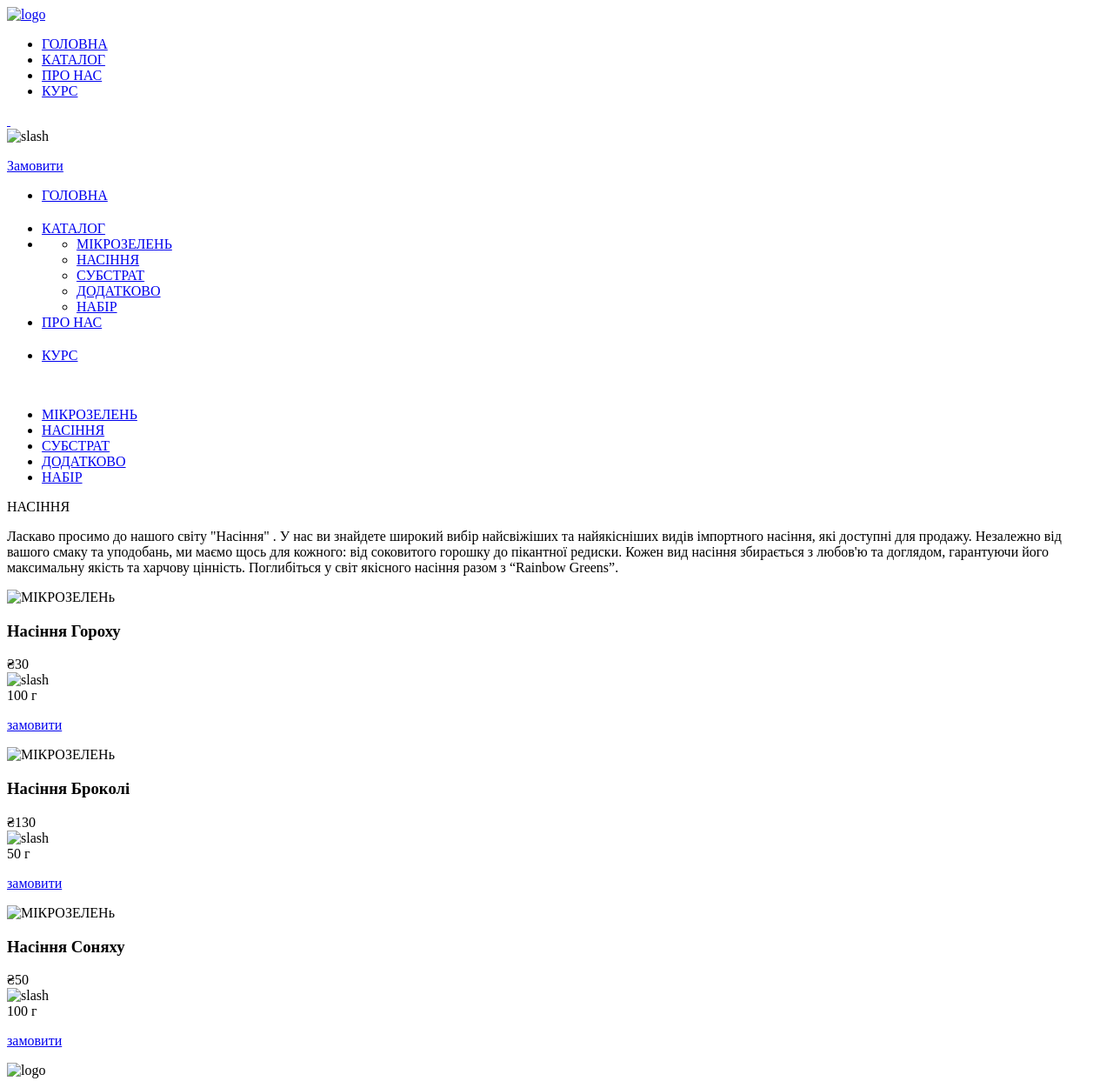
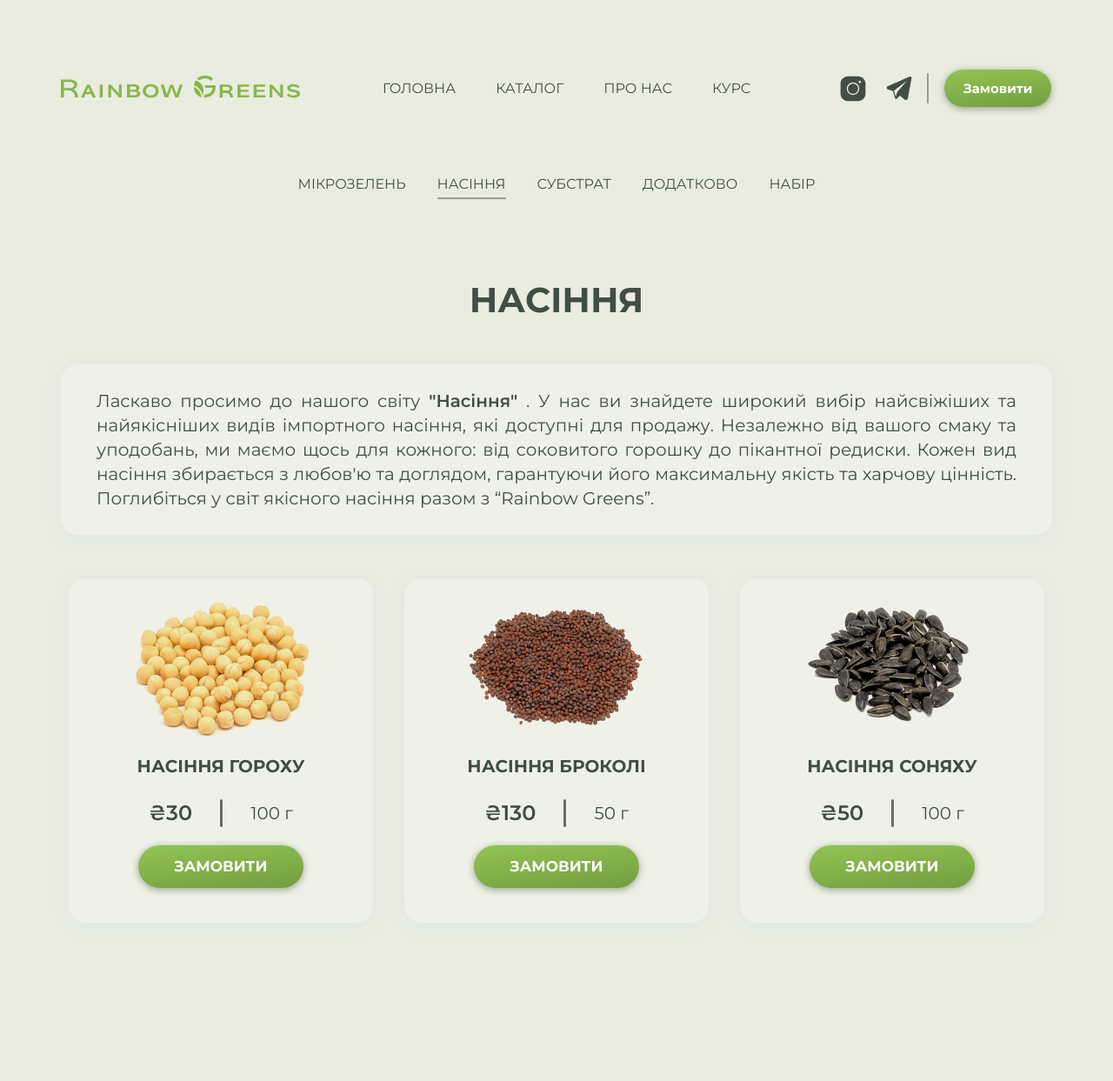
Before and after one commit to TeoKisel/rainbow, a plain HTML site: page pages/catalog/seeds/seeds.html in a window 1280 px wide. Shown: the top 1243 px of the page at 87% size. Drawn offline with Linux system fonts and the light colour scheme; the site is published under a folder, as on GitHub Pages, so addresses that start at the root find nothing.

Commit message:
Add files via upload

```diff
--- a/pages/catalog/seeds/seeds.html
+++ b/pages/catalog/seeds/seeds.html
@@ -4,7 +4,7 @@
     <meta charset="UTF-8">
     <meta http-equiv="X-UA-Compatible" content="IE=edge">
     <meta name="viewport" content="width=device-width, initial-scale=1.0">
-    <link rel="stylesheet" href="/css/styles.css">
+    <link rel="stylesheet" href="../../../css/styles.css">
     <title>Rainbow Greens</title>
 </head>
 
@@ -15,21 +15,21 @@
         <header class="header">
             <div class="container">
                 <nav class="nav">
-                    <a class="nav_logo" href="#" ><img src="/images/Logo.svg" alt="logo"></a>
+                    <a class="nav_logo" href="#" ><img src="../../../images/Logo.svg" alt="logo"></a>
                     <ul class="nav_list">
-                        <li class="nav_item" ><a href="/index.html" class="nav_link" >ГОЛОВНА</a></li>
-                        <li class="nav_item" ><a href="/pages/catalog/catalog.html" class="nav_link" >КАТАЛОГ</a></li>
-                        <li class="nav_item" ><a href="/pages/about.html" class="nav_link" >ПРО НАС</a></li>
-                        <li class="nav_item" ><a href="/pages/course.html" class="nav_link" >КУРС</a></li>
+                        <li class="nav_item" ><a href="../../../index.html" class="nav_link" >ГОЛОВНА</a></li>
+                        <li class="nav_item" ><a href="../catalog.html" class="nav_link" >КАТАЛОГ</a></li>
+                        <li class="nav_item" ><a href="../../about.html" class="nav_link" >ПРО НАС</a></li>
+                        <li class="nav_item" ><a href="../../course.html" class="nav_link" >КУРС</a></li>
                     </ul>
                     <a class="nav_icon" href="https://www.instagram.com/rainbow_greens/" target="_blank">
-                        <img class="nav_icon--insta" src="/images/icon-insta.svg" alt="">
+                        <img class="nav_icon--insta" src="../../../images/icon-insta.svg" alt="">
                     </a>
                     <a class="nav_icon" href="https://t.me/Rainbow_greens" target="_blank">
-                        <img class="nav_icon--teleg" src="/images/icon-teleg.svg" alt="">
+                        <img class="nav_icon--teleg" src="../../../images/icon-teleg.svg" alt="">
                     </a>
                     <div class="nav_icon" href="#">
-                        <img class="nav_icon--slash" src="/images/icon-slash.svg" alt="slash">
+                        <img class="nav_icon--slash" src="../../../images/icon-slash.svg" alt="slash">
                     </div>
                     <a href="https://t.me/Rainbow_greens" target="_blank">
                         <div class="btn-green nav_btn">
@@ -43,32 +43,32 @@
                     </a>
                     <div class="burger-menu_list">
                         <ul class="burger_list">
-                            <li style="margin-bottom: 20px;" class="burger_list-item"><a href="/index.html" class="burger_menu-link">ГОЛОВНА</a></li>
-                            <li class="burger_list-item"><a href="/pages/catalog/catalog.html" class="burger_menu-link">КАТАЛОГ</a></li>
+                            <li style="margin-bottom: 20px;" class="burger_list-item"><a href="../../../index.html" class="burger_menu-link">ГОЛОВНА</a></li>
+                            <li class="burger_list-item"><a href="../catalog.html" class="burger_menu-link">КАТАЛОГ</a></li>
                             <li>
                                 <ul class="burger_list-catalog">
-                                    <li class="burger_list-item"><a href="/pages/catalog/microgreen/microgreens.html" class="burger_menu-link">МІКРОЗЕЛЕНЬ</a></li>
+                                    <li class="burger_list-item"><a href="../microgreen/microgreens.html" class="burger_menu-link">МІКРОЗЕЛЕНЬ</a></li>
                                     <li class="burger_list-item"><a href="#" class="burger_menu-link burger-active">НАСІННЯ</a></li>
-                                    <li class="burger_list-item"><a href="/pages/catalog/grunt/grunt.html" class="burger_menu-link">СУБСТРАТ</a></li>
-                                    <li class="burger_list-item"><a href="/pages/catalog/more/more.html" class="burger_menu-link">ДОДАТКОВО</a></li>
-                                    <li class="burger_list-item"><a href="/pages/catalog/box/box.html" class="burger_menu-link">НАБІР</a></li>
+                                    <li class="burger_list-item"><a href="../grunt/grunt.html" class="burger_menu-link">СУБСТРАТ</a></li>
+                                    <li class="burger_list-item"><a href="../more/more.html" class="burger_menu-link">ДОДАТКОВО</a></li>
+                                    <li class="burger_list-item"><a href="../box/box.html" class="burger_menu-link">НАБІР</a></li>
                                 </ul>
                             </li>
-                            <li style="margin-bottom: 20px;" class="burger_list-item"><a href="/pages/about.html" class="burger_menu-link ">ПРО НАС</a></li>
-                            <li class="burger_list-item"><a href="/pages/course.html" class="burger_menu-link ">КУРС</a></li>
+                            <li style="margin-bottom: 20px;" class="burger_list-item"><a href="../../about.html" class="burger_menu-link ">ПРО НАС</a></li>
+                            <li class="burger_list-item"><a href="../../course.html" class="burger_menu-link ">КУРС</a></li>
                         </ul>
                         <div class="burger-contact">
-                            <a class="burger_icon" href="https://www.instagram.com/rainbow_greens/"><img class="burger_icon--insta" src="/images/icon-insta.svg" alt=""></a>
-                            <a class="burger_icon" href="https://t.me/Rainbow_greens"><img class="burger_icon--teleg" src="/images/icon-teleg.svg" alt=""></a>
+                            <a class="burger_icon" href="https://www.instagram.com/rainbow_greens/"><img class="burger_icon--insta" src="../../../images/icon-insta.svg" alt=""></a>
+                            <a class="burger_icon" href="https://t.me/Rainbow_greens"><img class="burger_icon--teleg" src="../../../images/icon-teleg.svg" alt=""></a>
                         </div>
                     </div>
                 </nav>
                 <ul class="nav_list-catalog">
-                    <li class="nav_item"><a href="/pages/catalog/microgreen/microgreens.html" class="nav_link-catalog">МІКРОЗЕЛЕНЬ</a></li>
+                    <li class="nav_item"><a href="../microgreen/microgreens.html" class="nav_link-catalog">МІКРОЗЕЛЕНЬ</a></li>
                     <li class="nav_item active-top--catalog"><a href="#" class="nav_link-catalog">НАСІННЯ</a></li>
-                    <li class="nav_item"><a href="/pages/catalog/grunt/grunt.html" class="nav_link-catalog">СУБСТРАТ</a></li>
-                    <li class="nav_item"><a href="/pages/catalog/more/more.html" class="nav_link-catalog">ДОДАТКОВО</a></li>
-                    <li class="nav_item"><a href="/pages/catalog/box/box.html" class="nav_link-catalog">НАБІР</a></li>
+                    <li class="nav_item"><a href="../grunt/grunt.html" class="nav_link-catalog">СУБСТРАТ</a></li>
+                    <li class="nav_item"><a href="../more/more.html" class="nav_link-catalog">ДОДАТКОВО</a></li>
+                    <li class="nav_item"><a href="../box/box.html" class="nav_link-catalog">НАБІР</a></li>
                 </ul>
         </header>
 
@@ -88,11 +88,11 @@
                     </div>
                     <div class="catalog-pages_content">
                         <div class="catalog-pages_card">
-                            <img class="catalog-pages_card-img" src="/images/catalog-pages_seeds-1.png" alt="МІКРОЗЕЛЕНь">
+                            <img class="catalog-pages_card-img" src="../../../images/catalog-pages_seeds-1.png" alt="МІКРОЗЕЛЕНь">
                             <h3 class="catalog-pages_card-title">Насіння Гороху</h3>
                             <div class="catalog-pages_card-description">
                                 <div class="catalog-pages_card-description--price">₴30</div>
-                                <img class="catalog-pages_card-description--slash" src="/images/catalog-pages_slash.svg" alt="slash">
+                                <img class="catalog-pages_card-description--slash" src="../../../images/catalog-pages_slash.svg" alt="slash">
                                 <div class="catalog-pages_card-description--count">100 г</div>
                             </div>
                             <a target="_blank" href="https://t.me/Rainbow_greens">
@@ -102,11 +102,11 @@
                             </a>
                         </div>
                         <div class="catalog-pages_card">
-                            <img class="catalog-pages_card-img" src="/images/catalog-pages_seeds-2.png" alt="МІКРОЗЕЛЕНь">
+                            <img class="catalog-pages_card-img" src="../../../images/catalog-pages_seeds-2.png" alt="МІКРОЗЕЛЕНь">
                             <h3 class="catalog-pages_card-title">Насіння Броколі</h3>
                             <div class="catalog-pages_card-description">
                                 <div class="catalog-pages_card-description--price">₴130</div>
-                                <img class="catalog-pages_card-description--slash" src="/images/catalog-pages_slash.svg" alt="slash">
+                                <img class="catalog-pages_card-description--slash" src="../../../images/catalog-pages_slash.svg" alt="slash">
                                 <div class="catalog-pages_card-description--count">50 г</div>
                             </div>
                             <a target="_blank" href="https://t.me/Rainbow_greens">
@@ -116,11 +116,11 @@
                             </a>
                         </div>
                         <div class="catalog-pages_card">
-                            <img class="catalog-pages_card-img" src="/images/catalog-pages_seeds-3.png" alt="МІКРОЗЕЛЕНь">
+                            <img class="catalog-pages_card-img" src="../../../images/catalog-pages_seeds-3.png" alt="МІКРОЗЕЛЕНь">
                             <h3 class="catalog-pages_card-title">Насіння Соняху</h3>
                             <div class="catalog-pages_card-description">
                                 <div class="catalog-pages_card-description--price">₴50</div>
-                                <img class="catalog-pages_card-description--slash" src="/images/catalog-pages_slash.svg" alt="slash">
+                                <img class="catalog-pages_card-description--slash" src="../../../images/catalog-pages_slash.svg" alt="slash">
                                 <div class="catalog-pages_card-description--count">100 г</div>
                             </div>
                             <a target="_blank" href="https://t.me/Rainbow_greens">
@@ -146,7 +146,7 @@
 
         <footer class="footer">
             <div class="footer_content">
-                <img class="footer_logo" src="/images/footer-logo.svg" alt="logo">
+                <img class="footer_logo" src="../../../images/footer-logo.svg" alt="logo">
                 <p class="footer_text">© 2024 Rainbow Greens. <br> м. Балаклія, Харківська обл., 64207</p>
                 <a class="footer_sign" href="https://t.me/Rainbow_greens"><p class="footer_sign-text">Відписатися</p></a>
             </div>
@@ -154,7 +154,7 @@
 
         <!-- FOOTER -->
 
-        <script src="/main.js"></script>
+        <script src="../../../main.js"></script>
     </div>
 
 
```
